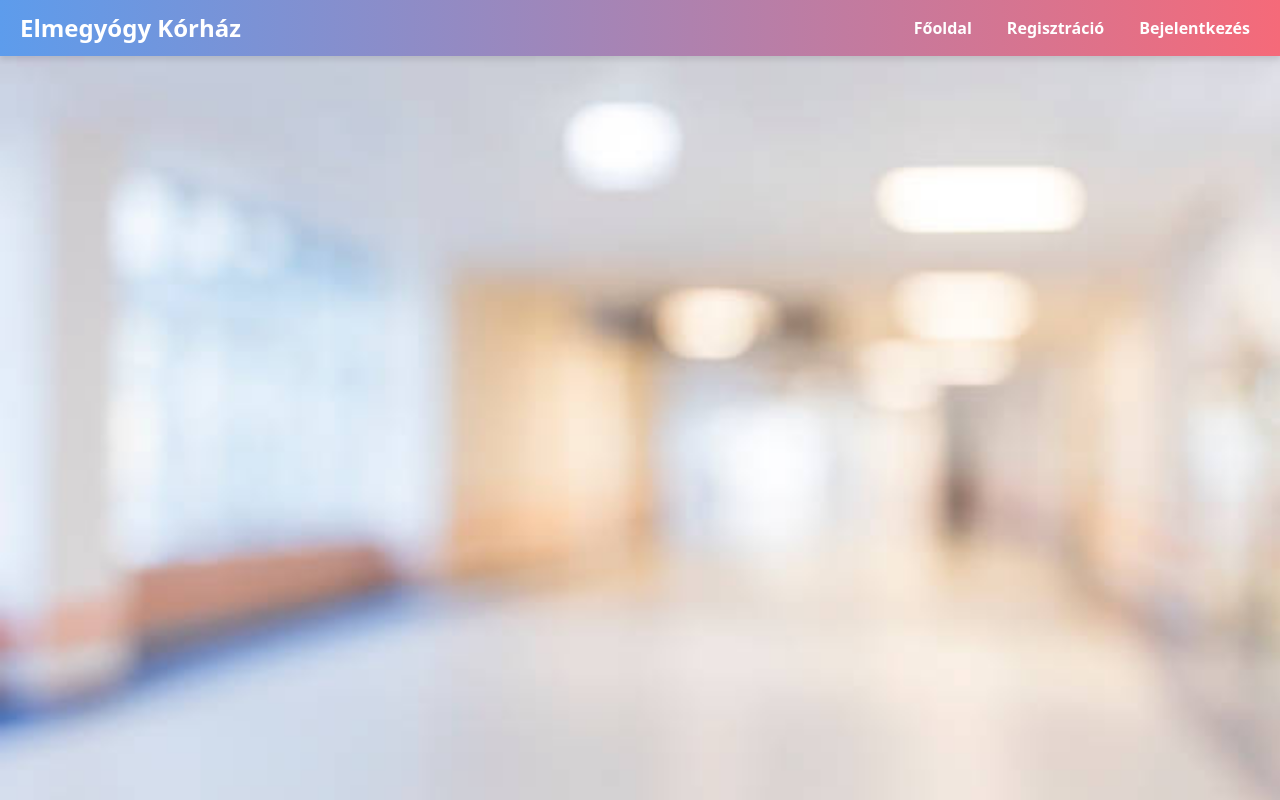
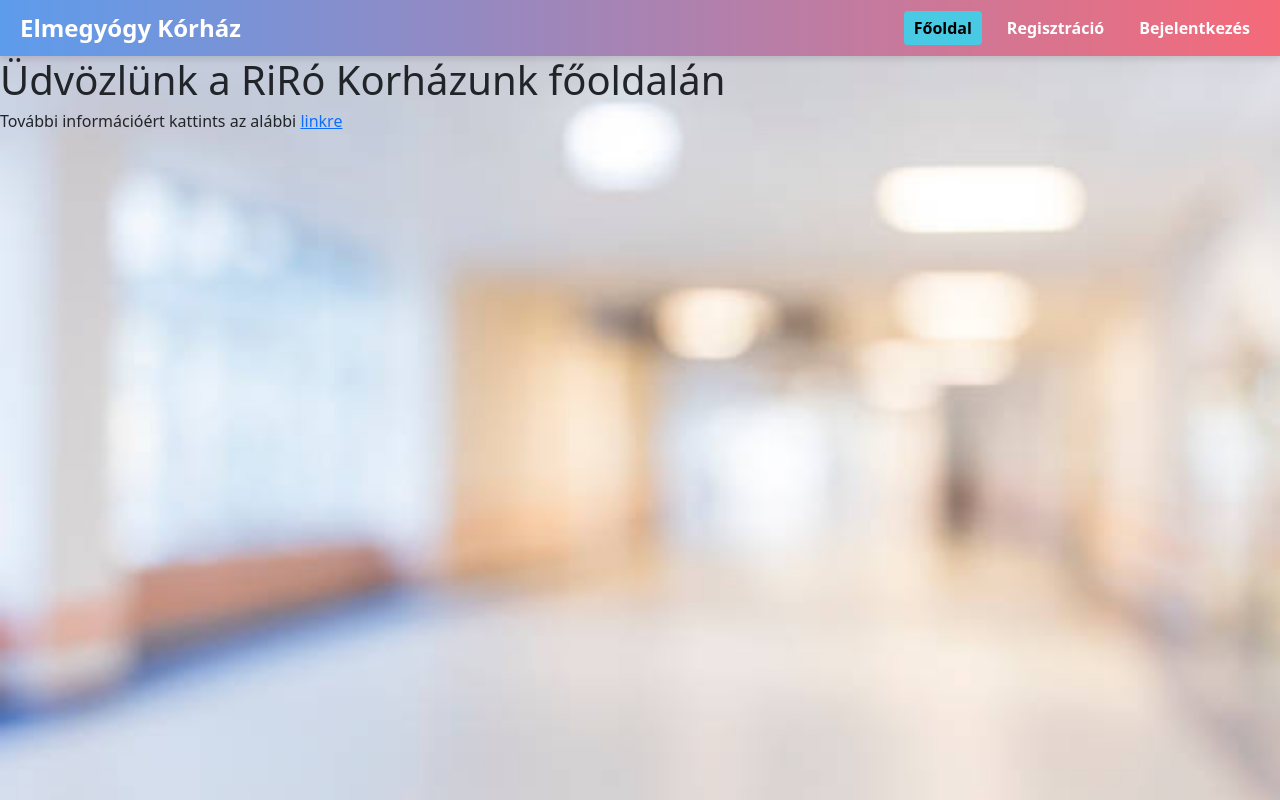
Before and after one commit to venti69/RiRo, a React (Vite) app in the folder client/: page /fooldal in a window 1280 px wide. Built offline with nearby package versions, Linux system fonts and the light colour scheme.

Commit message:
mukszikfelig

```diff
--- a/client/src/App.jsx
+++ b/client/src/App.jsx
@@ -18,7 +18,7 @@
                     element={<Home />}
                 />
                 <Route
-                    path="/home"
+                    path="/fooldal"
                     element={<Fooldal />}
                 />
                 <Route
--- a/client/src/components/Navbar.jsx
+++ b/client/src/components/Navbar.jsx
@@ -27,7 +27,7 @@
         <nav className="navbar">
             <div className="brand">Elmegyógy Kórház</div>
             <div className="nav-links">
-                <NavLink to="/home">Főoldal</NavLink>
+                <NavLink to="/fooldal">Főoldal</NavLink>
                 {loggedIn ? (
                     <button onClick={kilep}>Kilépés</button>
                 ) : (
--- a/client/src/pages/Fooldal/Fooldal.jsx
+++ b/client/src/pages/Fooldal/Fooldal.jsx
@@ -2,15 +2,15 @@
 import NewsCarousel from '../../components/Carousel';
 import { Link } from 'react-router-dom';
 
-const slides = [
-    "https://via.placeholder.com/1200x500/FF5733/ffffff?text=Slide+1",
-    "https://via.placeholder.com/1200x500/33FF57/ffffff?text=Slide+2",
-    "https://via.placeholder.com/1200x500/3357FF/ffffff?text=Slide+3",
-  ];
 
 const Fooldal = () => {
     const loggedIn = localStorage.getItem('isLoggedIn');
 
+    const slides = [
+        "https://via.placeholder.com/1200x500/FF5733/ffffff?text=Slide+1",
+        "https://via.placeholder.com/1200x500/33FF57/ffffff?text=Slide+2",
+        "https://via.placeholder.com/1200x500/3357FF/ffffff?text=Slide+3",
+      ];
 
     return (
         <div>
```
